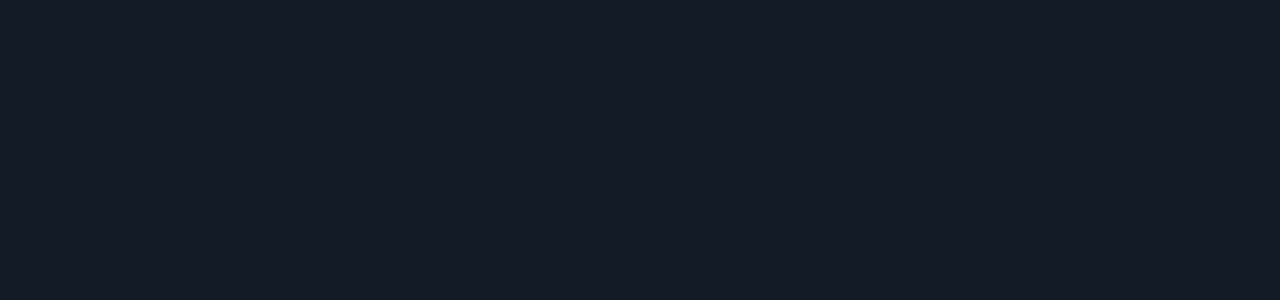
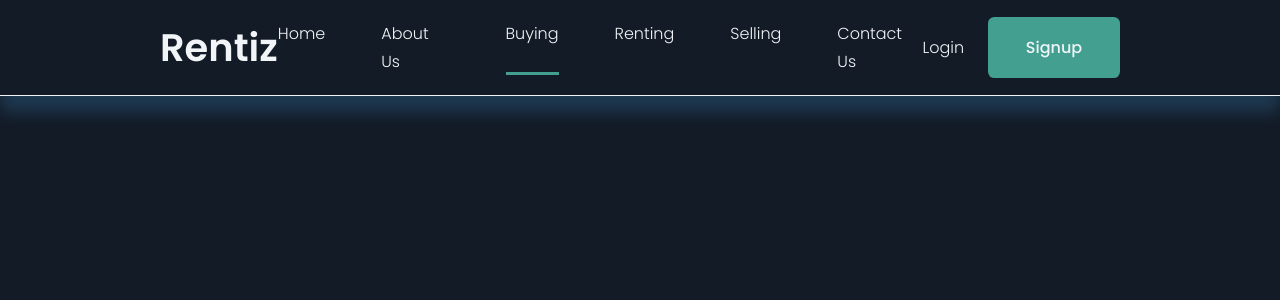
Before and after one commit to kingbee1/rentiz, a React (Vite) app: page /buying in a window 1280 px wide. Before the commit this address had no page. Shown: the top 300 px of the page. Built offline with nearby package versions, Linux system fonts and the light colour scheme.

Commit message:
styled the active state of the nav links

```diff
--- a/src/App.css
+++ b/src/App.css
@@ -1,4 +1,7 @@
 /* -------------------NAVBAR-------------------- */
+.active {
+    border-bottom: 3px solid var(--color-primary);
+}
 nav {
     width: 100vw;
     height: 6rem;
--- a/src/App.jsx
+++ b/src/App.jsx
@@ -4,7 +4,10 @@
 import Home from './pages/Home'
 import Login from './pages/Login'
 import Register from './pages/Register'
-
+import Buying from './pages/Buying'
+import Renting from './pages/Renting'
+import Selling from './pages/Selling'
+import ContactUs from './pages/Buying'
 
 function App() {
 
@@ -14,6 +17,11 @@
       <Route path='/' element={<Home />} />
       <Route path='/login' element={<Login />} />
       <Route path='/register' element={<Register /> } />
+      <Route path='/buying' element={<Buying /> } />
+      <Route path='/renting' element={<Renting /> } />
+      <Route path='/selling' element={<Selling /> } />
+      <Route path='/contact-us' element={<ContactUs /> } />
+      <Route path='/about-us' element={<Buying /> } />
     </Routes>
     </BrowserRouter>
   )
--- a/src/components/Navbar.jsx
+++ b/src/components/Navbar.jsx
@@ -1,4 +1,4 @@
-import { Link } from "react-router-dom";
+import { Link, NavLink } from "react-router-dom";
 import { GiHamburgerMenu } from "react-icons/gi";
 import { IoMdClose } from "react-icons/io";
 
@@ -9,12 +9,12 @@
         <Link to={"/"} className="nav__container-logo logo">Rentiz</Link>
 
         <ul className="nav__items">
-          <Link to={"/"}><li>Home</li></Link>
-          <Link to={"/about"}><li>About Us</li></Link>
-          <Link><li>Buying</li></Link>
-          <Link><li>Renting</li></Link>
-          <Link><li>Selling</li></Link>
-          <Link><li>Contact Us</li></Link>
+          <NavLink to='/'><li>Home</li></NavLink>
+          <NavLink to="/about-us"><li>About Us</li></NavLink>
+          <NavLink to='/buying'><li>Buying</li></NavLink>
+          <NavLink to='/renting'><li>Renting</li></NavLink>
+          <NavLink to='/selling'><li>Selling</li></NavLink>
+          <NavLink to='/contact-us'><li>Contact Us</li></NavLink>
         </ul>
 
         <div className="nav__signin-signup">
@@ -27,7 +27,6 @@
         <button id="menu__btn"><GiHamburgerMenu /></button>
         <button id="close__btn"><IoMdClose /></button>
 
-
       </div>
     </nav>
   );
--- /dev/null
+++ b/src/pages/Buying.jsx
@@ -0,0 +1,13 @@
+import React from 'react'
+import Navbar from '../components/Navbar'
+
+const Buying = () => {
+  return (
+    <div>
+      <Navbar />
+      <h1>Buying</h1>
+    </div>
+  )
+}
+
+export default Buying
--- /dev/null
+++ b/src/pages/Renting.jsx
@@ -0,0 +1,13 @@
+import React from 'react'
+import Navbar from '../components/Navbar'
+
+const Renting = () => {
+  return (
+    <div>
+        <Navbar />
+      <h1>Renting</h1>
+    </div>
+  )
+}
+
+export default Renting
--- /dev/null
+++ b/src/pages/Selling.jsx
@@ -0,0 +1,13 @@
+import React from 'react'
+import Navbar from '../components/Navbar'
+
+const Selling = () => {
+  return (
+    <div>
+      <Navbar />
+      <h1>selling</h1>
+    </div>
+  )
+}
+
+export default Selling
```
Also changed, not shown: src/pages/AboutUs.jsx (added, +13 -0 lines), src/pages/ContactUs.jsx (added, +13 -0 lines).
